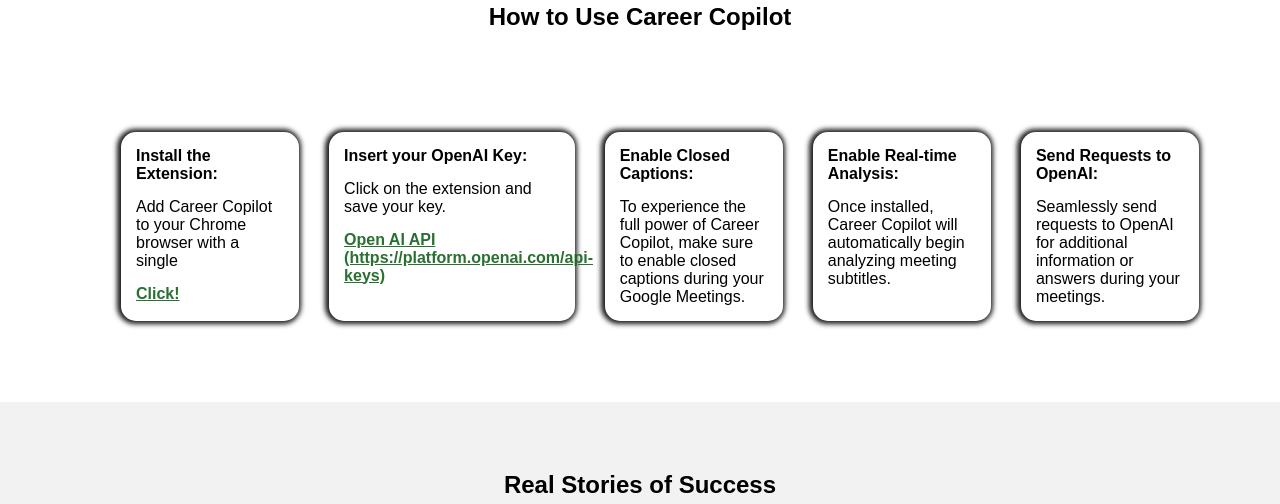
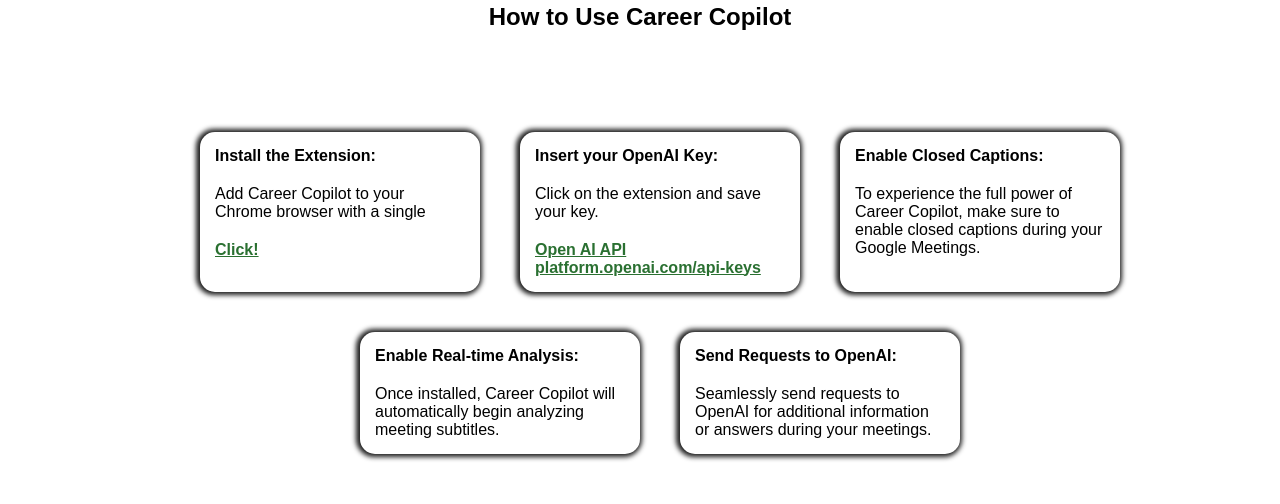
Before and after one commit to eduardosilveiravengreso/copilot, a website: page index.html in a window 1280 px wide. Shown: the part 2069-2573 px from the top of the page. Drawn offline with Linux system fonts and the light colour scheme.

Commit message:
first push

```diff
--- a/index.html
+++ b/index.html
@@ -92,7 +92,7 @@
       <li><strong>Insert your OpenAI Key:</strong> Click on the extension and save your key.
         <a target="_blank"
          href="https://platform.openai.com/api-keys"
-         >Open AI API (https://platform.openai.com/api-keys)</a></li>
+         >Open AI API platform.openai.com/api-keys</a></li>
       <li><strong>Enable Closed Captions:</strong> To experience the full power of Career Copilot, make sure to enable
         closed captions during your Google Meetings.</li>
       <li><strong>Enable Real-time Analysis:</strong> Once installed, Career Copilot will automatically begin analyzing
--- a/style.css
+++ b/style.css
@@ -178,18 +178,22 @@
 
 #how-to-use ol {
   display: flex;
-  gap: 30px;
+  gap: 40px;
   margin: 81px;
+  flex-wrap: wrap;
+  justify-content: center;
 }
 
 #how-to-use li {
   box-shadow: #1c1c1c -1px 0px 5px 3px;
   border-radius: 15px;
   padding: 15px;
-  gap: 15px;
+  gap: 20px;
   display: flex;
   flex-direction: column;
-  width: 20%;
+  width: 100%;
+  max-width: 250px;
+  text-wrap: wrap;
 }
 #how-to-use a {
   color: #186420eb;
```
